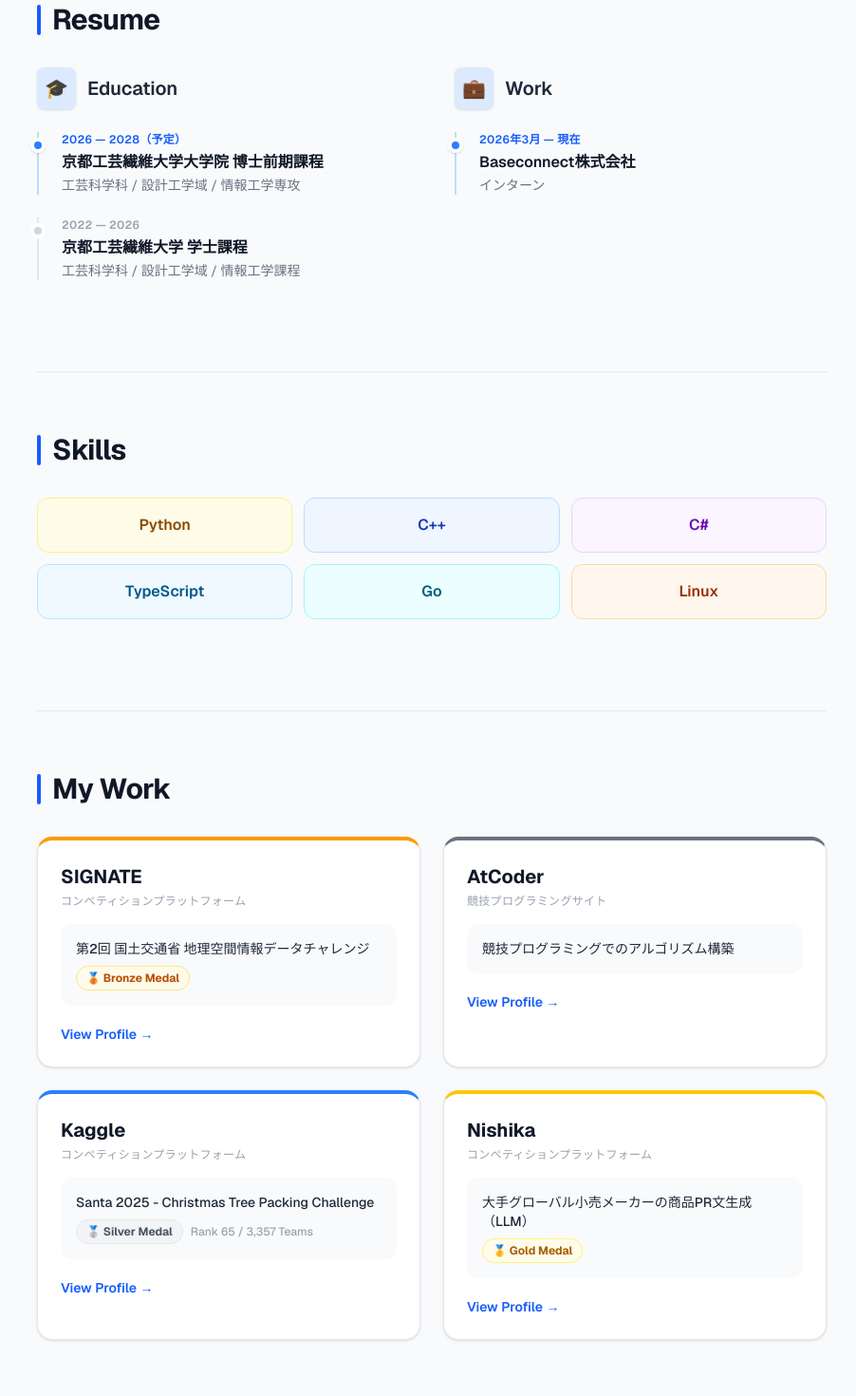
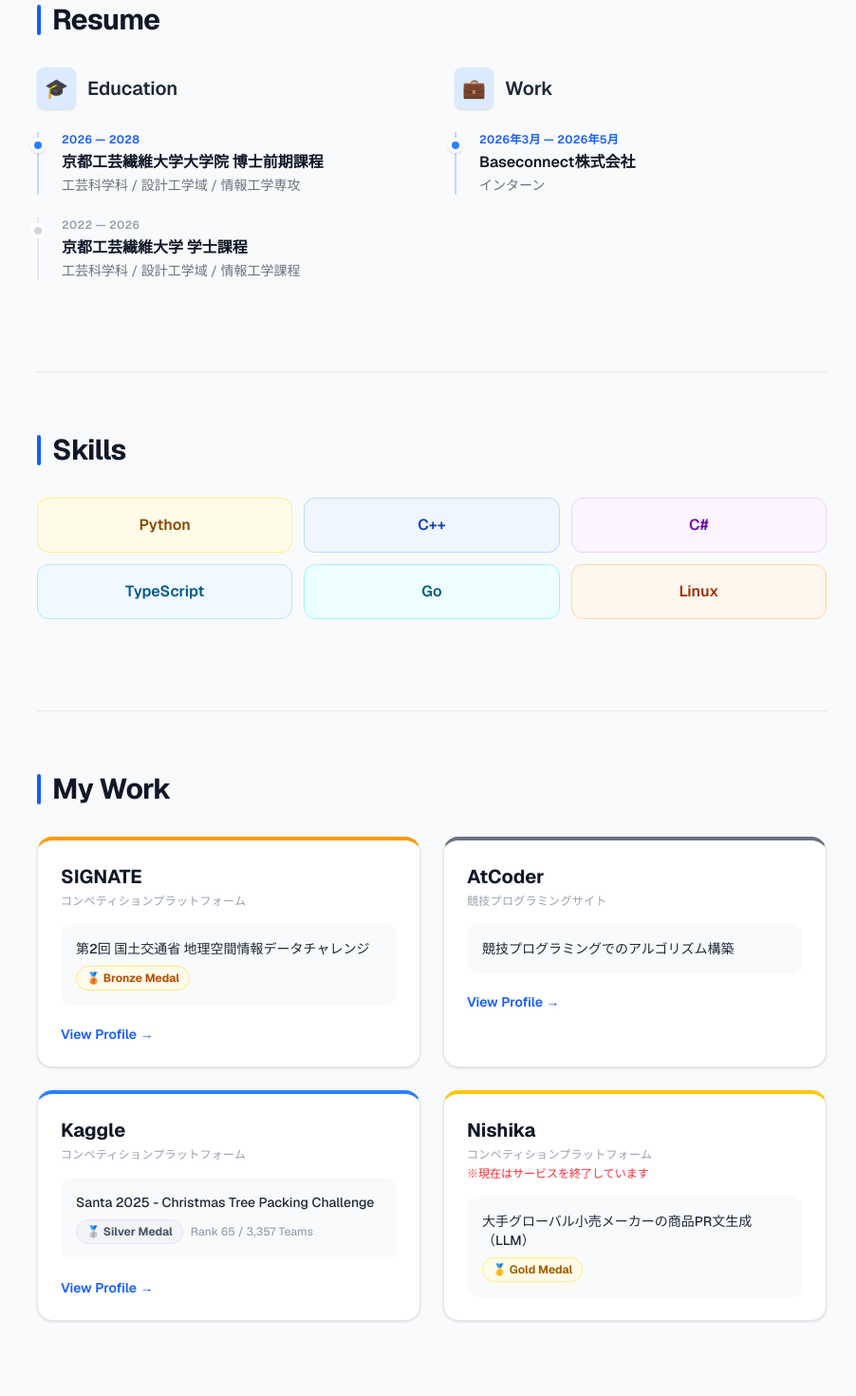
Before and after one commit to Nasubiman/nasubi_web, a Next.js app: page / in a window 1280 px wide. Shown: the part 700-2170 px from the top of the page at 95% size, without its empty margins (185-1087 px from the left). Built offline with nearby package versions, Linux system fonts and the light colour scheme.

Commit message:
間違えているところ修正

```diff
--- a/app/page.tsx
+++ b/app/page.tsx
@@ -136,7 +136,7 @@
                   <div className="space-y-6">
                     <div className="relative pl-6 border-l-2 border-blue-200">
                       <span className="absolute -left-[9px] top-1.5 h-4 w-4 rounded-full bg-blue-500 border-4 border-white shadow-sm"></span>
-                      <p className="text-xs text-blue-600 font-semibold uppercase tracking-wide">2026 — 2028（予定）</p>
+                      <p className="text-xs text-blue-600 font-semibold uppercase tracking-wide">2026 — 2028</p>
                       <p className="font-semibold text-gray-900 mt-1">京都工芸繊維大学大学院 博士前期課程</p>
                       <p className="text-gray-500 text-sm mt-0.5">工芸科学科 / 設計工学域 / 情報工学専攻</p>
                     </div>
@@ -158,7 +158,7 @@
                   <div className="space-y-6">
                     <div className="relative pl-6 border-l-2 border-blue-200">
                       <span className="absolute -left-[9px] top-1.5 h-4 w-4 rounded-full bg-blue-500 border-4 border-white shadow-sm"></span>
-                      <p className="text-xs text-blue-600 font-semibold uppercase tracking-wide">2026年3月 — 現在</p>
+                      <p className="text-xs text-blue-600 font-semibold uppercase tracking-wide">2026年3月 — 2026年5月</p>
                       <p className="font-semibold text-gray-900 mt-1">Baseconnect株式会社</p>
                       <p className="text-gray-500 text-sm mt-0.5">インターン</p>
                     </div>
@@ -235,16 +235,14 @@
                 {/* Nishika */}
                 <div className="bg-white border border-gray-200 border-t-4 border-t-yellow-400 rounded-2xl p-6 shadow-sm hover:shadow-md hover:-translate-y-0.5 transition-all duration-200">
                   <h3 className="text-xl font-bold text-gray-900 mb-1">Nishika</h3>
-                  <p className="text-xs text-gray-400 font-medium uppercase tracking-wide mb-4">コンペティションプラットフォーム</p>
-                  <div className="mb-5 bg-gray-50 rounded-xl p-4 space-y-2">
+                  <p className="text-xs text-gray-400 font-medium uppercase tracking-wide mb-1">コンペティションプラットフォーム</p>
+                  <p className="text-xs text-red-500 font-medium mb-4">※現在はサービスを終了しています</p>
+                  <div className="bg-gray-50 rounded-xl p-4 space-y-2">
                     <p className="text-sm font-medium text-gray-800">大手グローバル小売メーカーの商品PR文生成（LLM）</p>
                     <span className="inline-flex items-center gap-1.5 px-2.5 py-1 rounded-full text-xs font-bold bg-yellow-50 text-yellow-700 border border-yellow-200">
                       🥇 Gold Medal
                     </span>
                   </div>
-                  <a href="https://competition.nishika.com/users/bjGVBPLoJq7Nzla5" target="_blank" rel="noopener noreferrer" className="text-blue-600 hover:text-blue-800 text-sm font-semibold flex items-center gap-1 transition-colors">
-                    View Profile →
-                  </a>
                 </div>
 
               </div>
```
